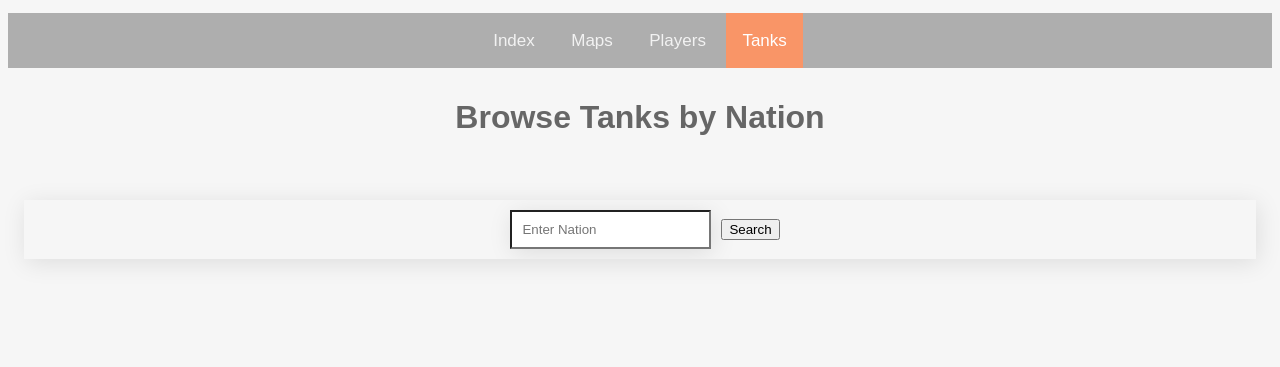
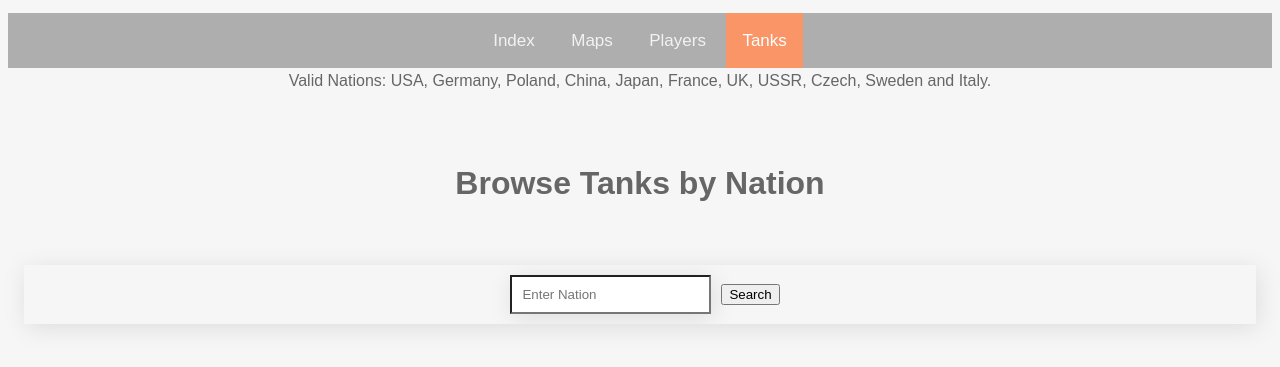
Before and after one commit to xmikolay/Project, a plain HTML site: page tanks.html in a window 1280 px wide. Shown: the part 161-528 px from the top of the page. Drawn offline with Linux system fonts and the light colour scheme.

Commit message:
Added valid nations in tanks page

```diff
--- a/tanks.html
+++ b/tanks.html
@@ -14,6 +14,9 @@
     <a class="active" href="tanks.html">Tanks</a>
 </div>
 <body>
+    <p>
+        Valid Nations: USA, Germany, Poland, China, Japan, France, UK, USSR, Czech, Sweden and Italy.
+    </p>
     <div id="root">
     </div>
     <h1>Browse Tanks by Nation</h1>
```
